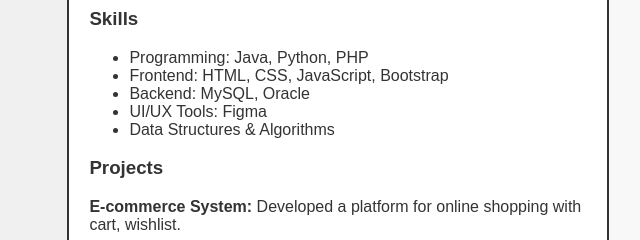
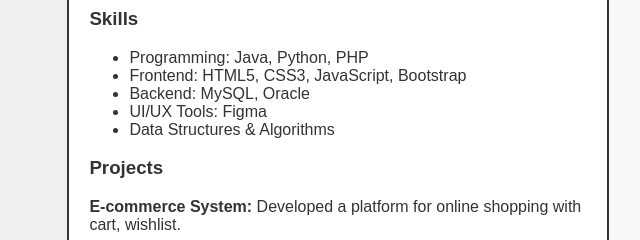
Before and after one commit to UrvishaLathiya/urvishalathiya.github.io, a plain HTML site: page index.html in a window 1280 px wide. Shown: the part 200-440 px from the top of the page, 481-1121 px from the left. Drawn offline with Linux system fonts and the light colour scheme.

Commit message:
My First Commit from local machine

```diff
--- a/index.html
+++ b/index.html
@@ -41,7 +41,7 @@
                 <h3>Skills</h3>
                 <ul>
                     <li>Programming: Java, Python, PHP</li>
-                    <li>Frontend: HTML, CSS, JavaScript, Bootstrap</li>
+                    <li>Frontend: HTML5, CSS3, JavaScript, Bootstrap</li>
                     <li>Backend: MySQL, Oracle</li>
                     <li>UI/UX Tools: Figma</li>
                     <li>Data Structures & Algorithms</li>
```
